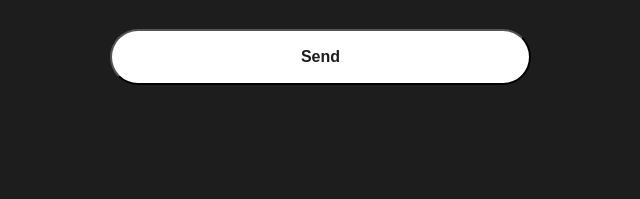
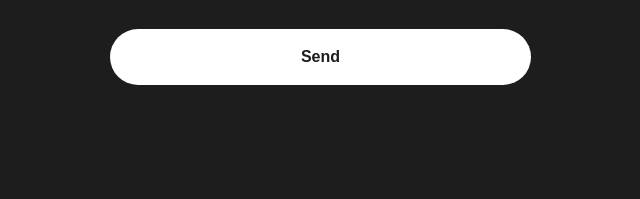
Before and after one commit to anna-agerone/my-bike-landing, a website built with Parcel: page src/index.html in a window 1280 px wide. Shown: the part 4237-4436 px from the top of the page, 10-650 px from the left. Built offline with nearby package versions, Linux system fonts and the light colour scheme; files whose address does not match are found by name.

Commit message:
Update button

```diff
--- a/src/styles/blocks/contacts.scss
+++ b/src/styles/blocks/contacts.scss
@@ -146,6 +146,9 @@
   align-items: center;
 
   color: #1d1d1d;
+  outline: none;
+  border: none;
+  box-shadow: none;
 
   display: grid;
   grid-column: 1 / -1;
```
